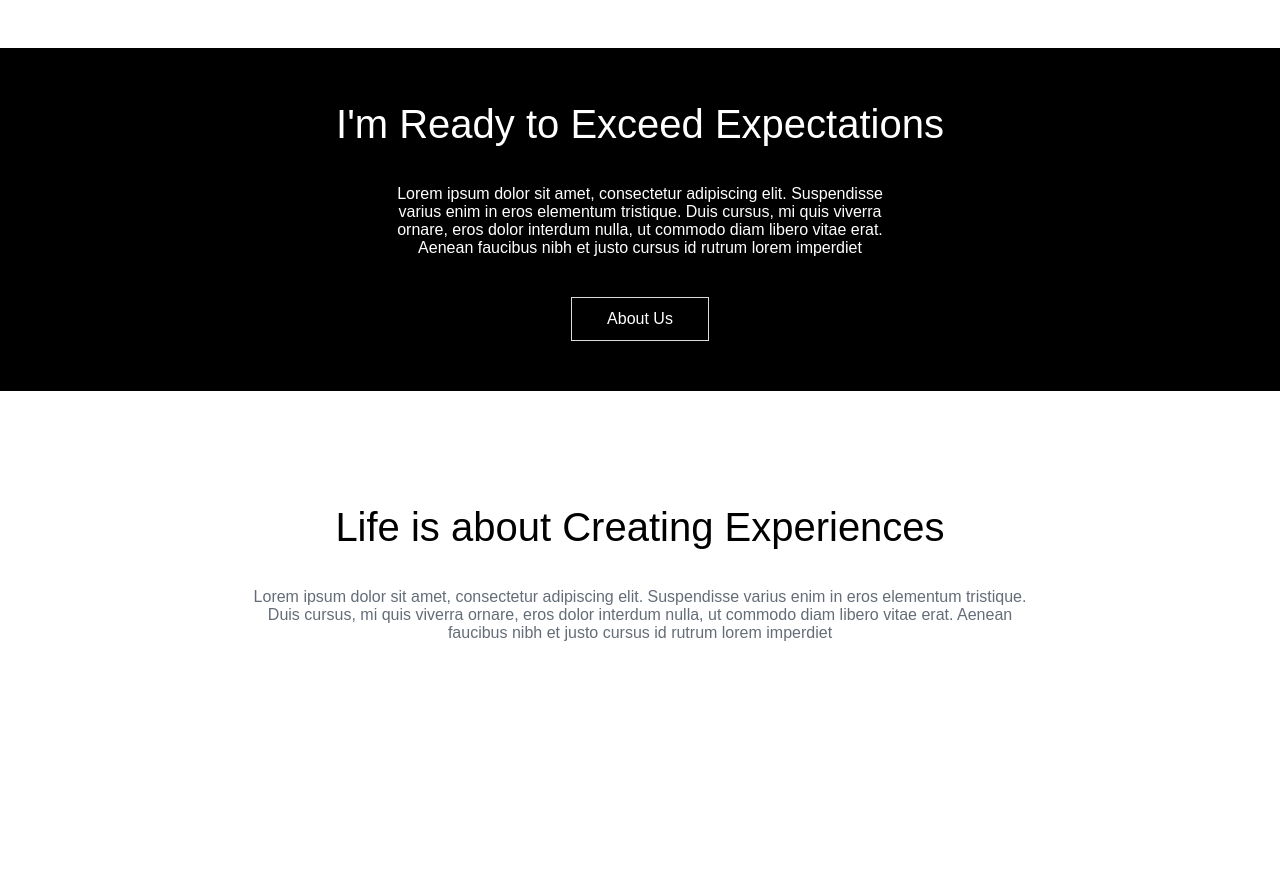
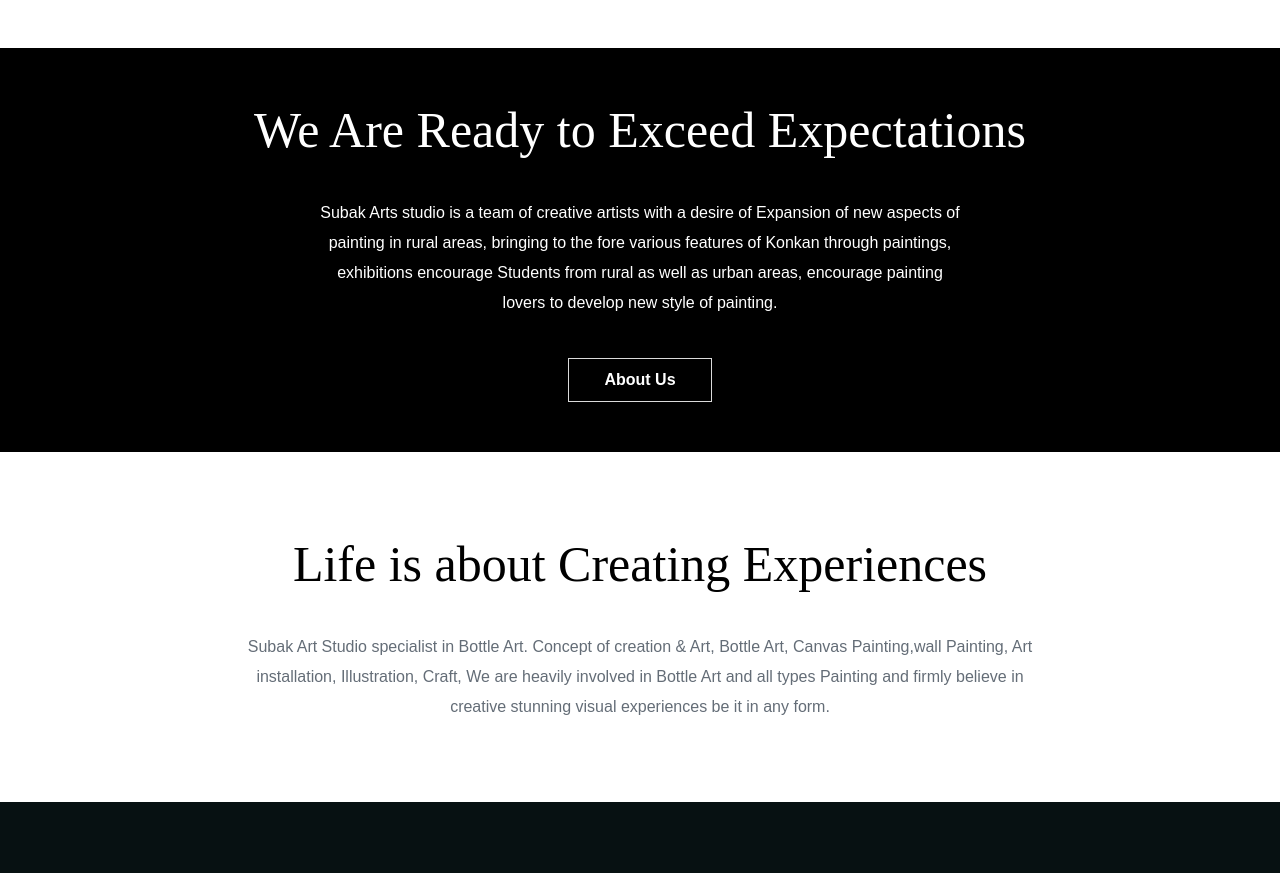
Before and after one commit to VikrantShirvankar/design-studio, a React (Create React App) app: page / in a window 1280 px wide. Shown: the part 1922-2795 px from the top of the page. Built offline with nearby package versions, Linux system fonts and the light colour scheme; a web font is replaced by a local one.

Commit message:
Added new banner image and text on homepage.

```diff
--- a/src/Components/AboutMeSection/AboutMeSection.scss
+++ b/src/Components/AboutMeSection/AboutMeSection.scss
@@ -9,17 +9,18 @@
   padding: 50px 0;
   .title {
     width: 100%;
-    font-size: 40px;
+    font-size: 50px;
     font-weight: 400;
     line-height: 1.3;
     margin-bottom: 35px;
     text-align: center;
+    font-family: "Playfair Display", serif;
   }
   .description {
-    width: 500px;
+    width: 650px;
     text-align: center;
-
-    @media (max-width: 500px) {
+    line-height: 30px;
+    @media (max-width: 650px) {
       width: auto;
       padding:0 10px;
     }
@@ -30,5 +31,6 @@
     font-size: 16px;
     border: 1px solid #dbdbdb;
     cursor: pointer;
+    font-weight: 600;
   }
 }
--- a/src/Components/AboutMeSection/AboutMeSection.tsx
+++ b/src/Components/AboutMeSection/AboutMeSection.tsx
@@ -4,12 +4,13 @@ import './AboutMeSection.scss';
 const AboutMeSection = () => {
   return (
     <div className="about-me-section">
-      <div className="title">I'm Ready to Exceed Expectations</div>
+      <div className="title">We Are Ready to Exceed Expectations</div>
       <div className="description">
-        Lorem ipsum dolor sit amet, consectetur adipiscing elit. Suspendisse
-        varius enim in eros elementum tristique. Duis cursus, mi quis viverra
-        ornare, eros dolor interdum nulla, ut commodo diam libero vitae erat.
-        Aenean faucibus nibh et justo cursus id rutrum lorem imperdiet
+        Subak Arts studio is a team of creative artists with a desire of
+        Expansion of new aspects of painting in rural areas, bringing to the
+        fore various features of Konkan through paintings, exhibitions encourage
+        Students from rural as well as urban areas, encourage painting lovers to
+        develop new style of painting.
       </div>
       <Link to="/about">
         <div className="about-btn">About Us</div>
--- a/src/Components/HomePageBanner/HomePageBanner.tsx
+++ b/src/Components/HomePageBanner/HomePageBanner.tsx
@@ -6,7 +6,7 @@ import 'slick-carousel/slick/slick-theme.css';
 
 const bannerData = [
   {
-    id: 3,
+    id: 1,
     image: 'images/Banner/Slider/banner_1.jpg',
     thumbnail: 'images/Banner/Thambnail/banner_1.jpg'
   },
@@ -16,9 +16,14 @@ const bannerData = [
     thumbnail: 'images/Banner/Thumbnail/banner_2.jpg'
   },
   {
-    id: 1,
+    id: 3,
     image: 'images/Banner/Slider/banner_3.jpg',
     thumbnail: 'images/Banner/Thumbnail/banner_3.jpg'
+  },
+  {
+    id: 4,
+    image: 'images/Banner/Slider/banner_4.jpg',
+    thumbnail: 'images/Banner/Thumbnail/banner_4.jpg'
   }
 ];
 const settings = {
--- a/src/Components/PortfolioSection/PortfolioSection.scss
+++ b/src/Components/PortfolioSection/PortfolioSection.scss
@@ -14,6 +14,7 @@
     .portfolio-section-title {
       border-bottom: 1px solid #B5D236;
       margin: 0 15px 15px 15px;
+      font-family: "Playfair Display", serif;
       h1 {
         margin-block-end: 4px;
       }
--- a/src/Components/WorkSection/WorkSection.scss
+++ b/src/Components/WorkSection/WorkSection.scss
@@ -1,24 +1,28 @@
 .work-section-container {
-  height: 500px;
   width: 100%;
   display: flex;
   flex-direction: column;
   align-items: center;
-  margin-top: 110px;
+  margin: 80px 0;
+  @media (max-width: 768px) {
+    margin: 50px 0;
+  }
   .title {
     width: 100%;
-    font-size: 40px;
+    font-size: 50px;
     font-weight: 400;
     line-height: 1.3;
     margin-bottom: 35px;
     text-align: center;
+    font-family: "Playfair Display", serif;
   }
   .description {
     width: 800px;
     text-align: center;
     color: #646d77;
     font-size: 16px;
-    @media (max-width: 500px) {
+    line-height: 30px;
+    @media (max-width: 800px) {
       width: auto;
       padding:0 10px;
     }
--- a/src/Components/WorkSection/WorkSection.tsx
+++ b/src/Components/WorkSection/WorkSection.tsx
@@ -7,10 +7,11 @@ const WorkSection = () => {
     <div className="work-section-container">
       <div className="title">Life is about Creating Experiences</div>
       <div className="description">
-        Lorem ipsum dolor sit amet, consectetur adipiscing elit. Suspendisse
-        varius enim in eros elementum tristique. Duis cursus, mi quis viverra
-        ornare, eros dolor interdum nulla, ut commodo diam libero vitae erat.
-        Aenean faucibus nibh et justo cursus id rutrum lorem imperdiet
+        Subak Art Studio specialist in Bottle Art. Concept of creation & Art,
+        Bottle Art, Canvas Painting,wall Painting, Art installation,
+        Illustration, Craft, We are heavily involved in Bottle Art and all types
+        Painting and firmly believe in creative stunning visual experiences be
+        it in any form.
       </div>
     </div>
   );
```
Also changed, not shown: public/images/Banner/Slider/banner_4.jpg (added).
